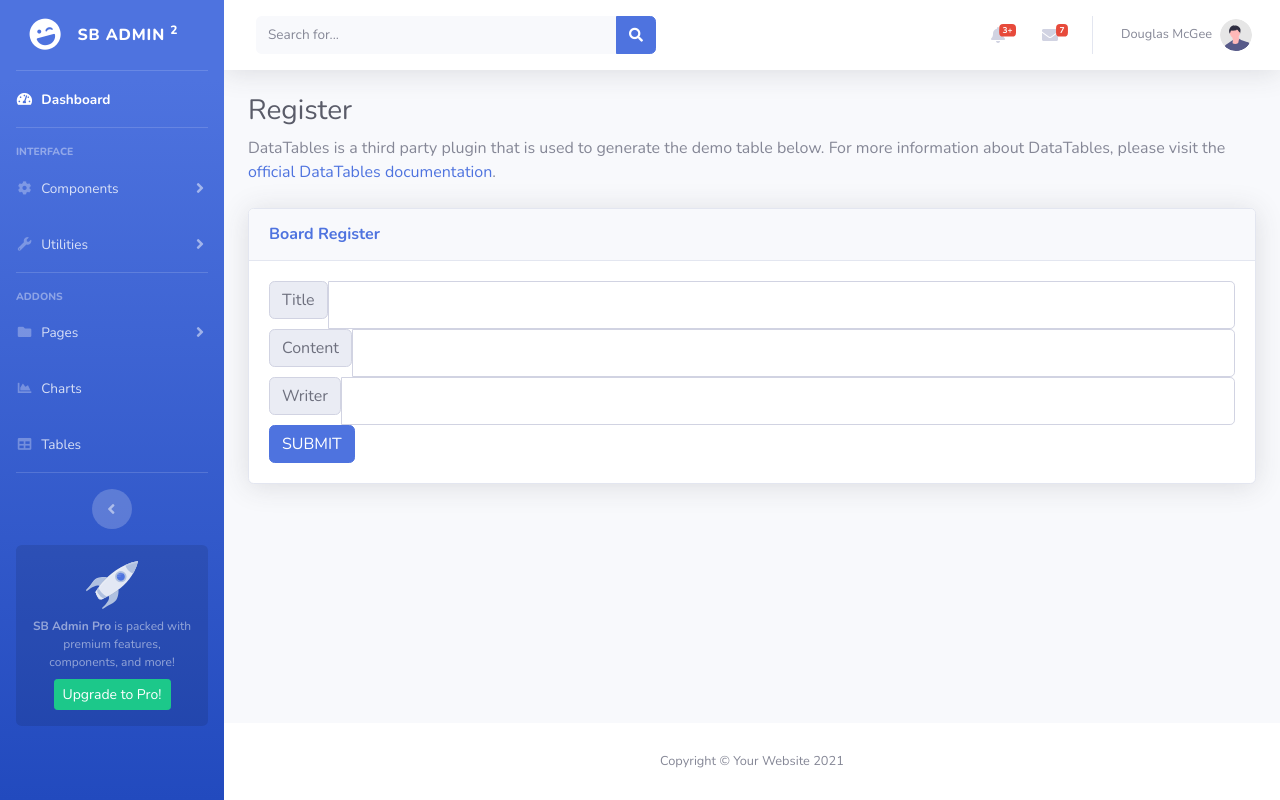
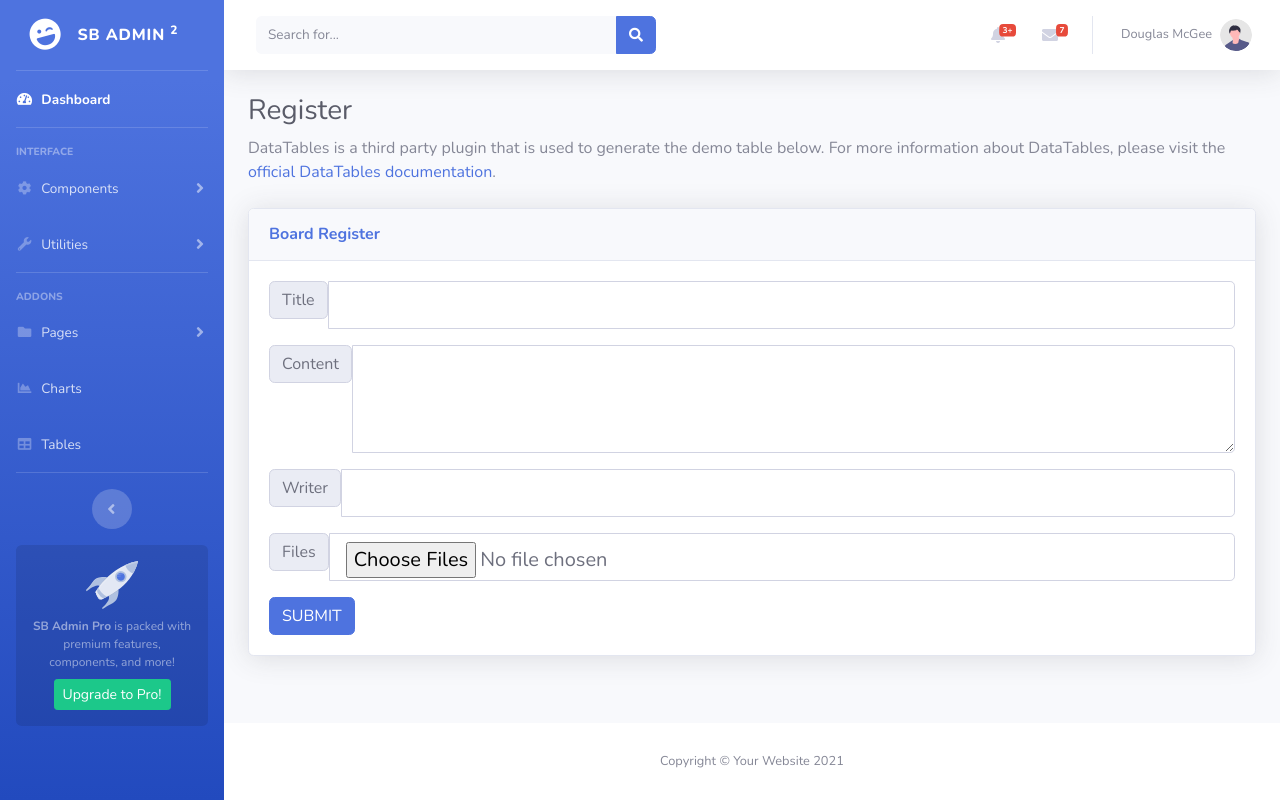
Before and after one commit to wj402/Spring_project, a Java web app: page /board/register in a window 1280 px wide. Run offline with Spring Boot 4, a stand-in JSP engine, Linux system fonts and the light colour scheme; the project's own start-up code is not run, and a stand-in starts its controllers and pages.

Commit message:
[Feat] 파일업로드 처리와 테스트
1. 파일 업로드 처리 구현
1-1util 패키지 UpDownUtil 구현

2. 파일 업로드 테스트
2-1. servlet-context.xml에 빈으로 등록
2-2. 등록해주는걸 Controller에 사용
2-3. register.jsp에 데이터 전송해주는 form태그 생성

#Resolves: #1

```diff
--- a/src/main/java/org/zerock/ex00/controller/BoardController.java
+++ b/src/main/java/org/zerock/ex00/controller/BoardController.java
@@ -5,12 +5,15 @@ import lombok.extern.log4j.Log4j2;
 import org.springframework.stereotype.Controller;
 import org.springframework.ui.Model;
 import org.springframework.web.bind.annotation.*;
+import org.springframework.web.multipart.MultipartFile;
 import org.springframework.web.servlet.mvc.support.RedirectAttributes;
 import org.zerock.ex00.domain.BoardVO;
 import org.zerock.ex00.domain.Criteria;
 import org.zerock.ex00.domain.PageDTO;
 import org.zerock.ex00.service.BoardService;
+import org.zerock.ex00.util.UpDownUtil;
 
+import java.util.Arrays;
 import java.util.List;
 
 @Controller
@@ -18,6 +21,8 @@ import java.util.List;
 @RequiredArgsConstructor
 @RequestMapping("/board")
 public class BoardController {
+
+    private final UpDownUtil upDownUtil;
 
     private final BoardService boardService;
 
@@ -46,13 +51,21 @@ public class BoardController {
     }
 
     @PostMapping("/register")
-    public String register(BoardVO boardVO, RedirectAttributes rttr) {
+    public String register(
+            BoardVO boardVO,
+            @RequestParam(value = "files", required = false ) MultipartFile[] files,
+            RedirectAttributes rttr) {
 
         log.info("boardVO: " + boardVO);
 
-        Long bno = boardService.register(boardVO);
+        log.info("-------------------------");
+        log.info(Arrays.toString(files));
 
-        rttr.addFlashAttribute("result", bno);
+        upDownUtil.upload(files);
+
+//        Long bno = boardService.register(boardVO);
+//
+//        rttr.addFlashAttribute("result", bno);
 
         return "redirect:/board/list";
     }
--- a/src/main/webapp/WEB-INF/spring/servlet-context.xml
+++ b/src/main/webapp/WEB-INF/spring/servlet-context.xml
@@ -14,6 +14,7 @@
             class="org.springframework.web.multipart.support.StandardServletMultipartResolver" />
 
     <context:component-scan base-package="org.zerock.ex00.controller" />
+    <context:component-scan base-package="org.zerock.ex00.util" />
 
     <mvc:annotation-driven/>
 
--- a/src/main/webapp/WEB-INF/views/board/register.jsp
+++ b/src/main/webapp/WEB-INF/views/board/register.jsp
@@ -17,24 +17,30 @@
     </div>
     <div class="card-body">
 
-        <form action="/board/register" method="post">
-            <div class="input-group input-group-lg">
+        <form action="/board/register" method="post" enctype="multipart/form-data">
+            <div class="form-group input-group input-group-lg">
                 <div>
                     <span class="input-group-text">Title</span>
                 </div>
                 <input type="text" name="title" class="form-control" >
             </div>
-            <div class="input-group input-group-lg">
+            <div class="form-group input-group input-group-lg">
                 <div>
                     <span class="input-group-text">Content</span>
                 </div>
-                <input type="text" name="content" class="form-control" >
+                <textarea type="text" name="content" class="form-control" rows="3" ></textarea>
             </div>
-            <div class="input-group input-group-lg">
+            <div class="form-group input-group input-group-lg">
                 <div>
                  <span class="input-group-text">Writer</span>
                 </div>
                 <input type="text" name="writer" class="form-control" >
+            </div>
+            <div class="form-group input-group input-group-lg">
+                <div>
+                    <span class="input-group-text">Files</span>
+                </div>
+                <input type="file" name="files" class="form-control" multiple>
             </div>
 
             <div class="input-group input-group-lg">
```
Also changed, not shown: src/main/java/org/zerock/ex00/util/UpDownUtil.java (added, +49 -0 lines).
